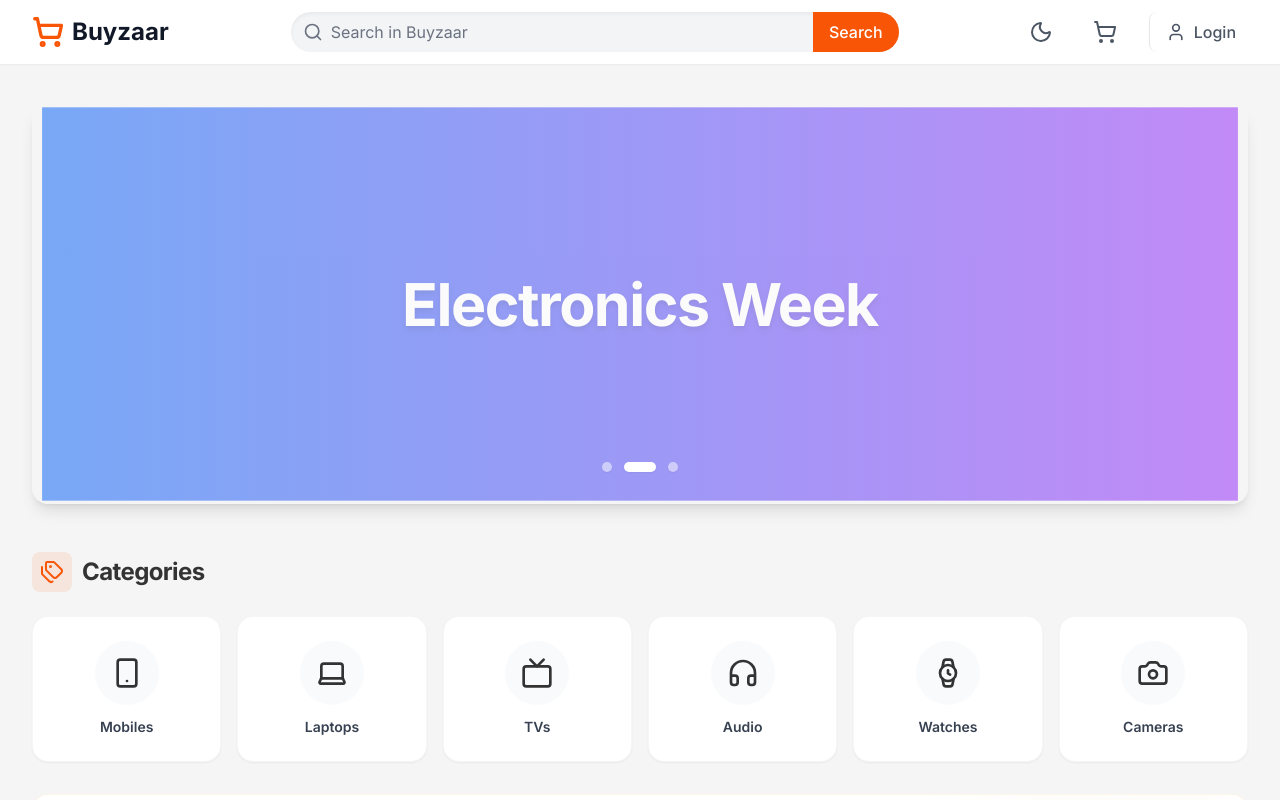
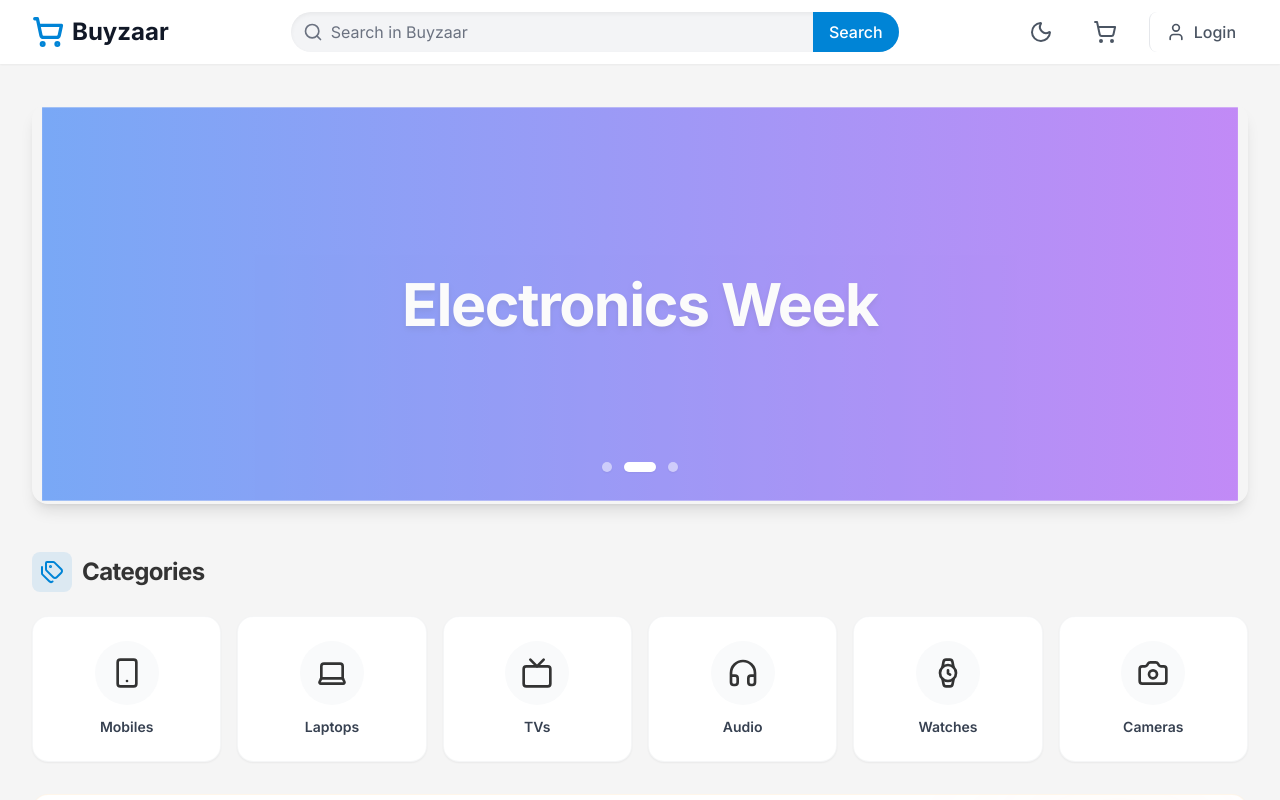
Before and after one commit to SanmuganathanLathusan/Buyzaar, a React (Vite) app in the folder fronend/: page / in a window 1280 px wide. Shown: the top 800 px of the page. Built offline with nearby package versions, Linux system fonts and the light colour scheme; no server answers.

Commit message:
modified fronend/tailwind.config.js file

```diff
--- a/fronend/tailwind.config.js
+++ b/fronend/tailwind.config.js
@@ -9,9 +9,9 @@ export default {
     extend: {
       colors: {
         primary: {
-          DEFAULT: '#F85606', // Daraz Orange
-          hover: '#E04A00',
-          light: '#FFF0E6',
+          DEFAULT: '#0084D6', // Minago Blue
+          hover: '#006BBD',
+          light: '#E6F3FA',
         },
         secondary: '#333333',
         background: {
```
